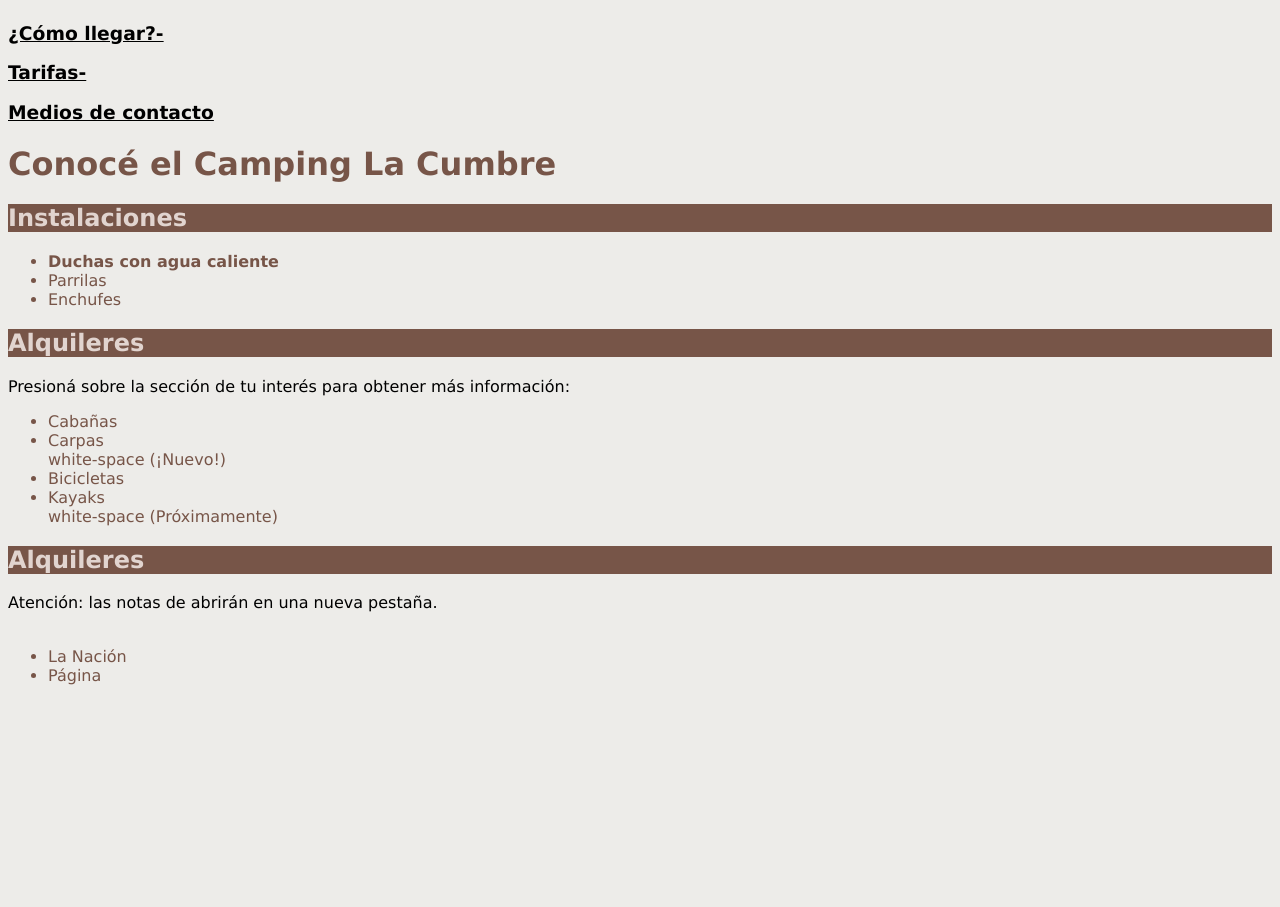
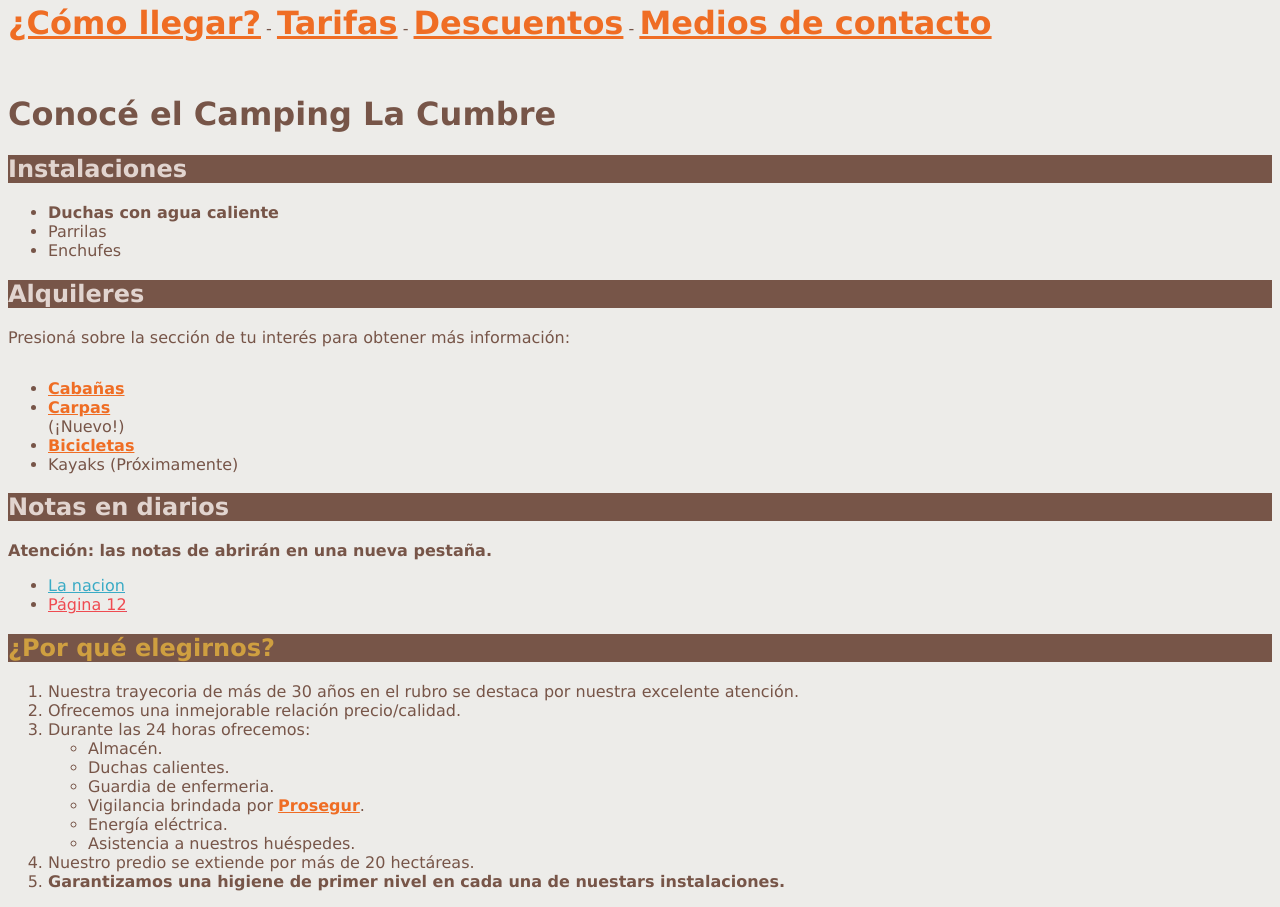
Before and after one commit to nahuelferro/tp3, a plain HTML site: page index.html in a window 1280 px wide. Shown: the part 371-1278 px from the top of the page. Before the commit the page ends 1072 px from the top, so only its background shows below. Drawn offline with Linux system fonts and the light colour scheme.

Commit message:
falta correcion en carpas y finaliza tp

```diff
--- a/css/estilos.css
+++ b/css/estilos.css
@@ -1,16 +1,16 @@
 body {
-        background-color: #EDECE9;
+        background-color:#EDECE9;
         font-family: Verdana, Arial, sans-serif
     }
 
+p {
+    color: #775548;
+    display: inline-block;
+    margin-top: 0;
+}
+
 h1 {
     color: #775548;
-}
-
-h3 {
-    text-:#EF6D24;
-    text-decoration: underline;
-    white-space: nowrap;
 }
 
 h2 {
@@ -18,5 +18,47 @@ h2 {
     color: #E1D4CF
 }
 
-ul {color: #775548;
+ul {
+    color: #775548
 }
+
+ol {
+    color: #775548;
+}
+
+li::marker {
+    color: #775548;
+}
+
+.p {
+    font-size: 2em ;
+    color: #EF6D24;
+    text-decoration: underline;
+}
+
+.palabras {
+            color: #EF6D24;
+            text-decoration: underline;
+}
+
+#info {
+    color: #775548;
+}
+
+#lanacion {
+    text-decoration: underline;
+    color: #3AABC5;
+}
+
+#pagina12 {
+    text-decoration: underline;
+    color: #EF4B51;
+}
+
+#redireccion {
+    color: #775548;
+}
+
+#subtitulo {
+    color: #CF9F40;
+}
--- a/css/imagen.css
+++ b/css/imagen.css
@@ -1,3 +1,4 @@
 #lacumbre{
         width: 100%;
+        height: 100%;
 }
--- a/index.html
+++ b/index.html
@@ -8,44 +8,91 @@
     <link rel="stylesheet" href="css/estilos.css">
     <link rel="stylesheet" href="css/imagen.css">
 </head>
-    <img class="foto" id="lacumbre" src="imagen/camping.jpg" alt="Camping La Cumbre">
 
-        <h3>
-            ¿Cómo llegar?-
-        </h3>
-        <h3>
-            Tarifas-
-        </h3>
-        <h3>
-            Medios de contacto
-        </h3>
+    <div>
+        <img class="foto" id="lacumbre" src="imagen/camping.jpg" alt="Camping La Cumbre">
+    </div>
 
+    <div>
+        <p class="p">
+            <strong>¿Cómo llegar?</strong>
+        </p>
+
+        <p>
+        -
+        </p>
+
+        <p class="p">
+            <strong>Tarifas</strong>
+        </p>
+
+        <p>
+        -
+        </p>
+
+        <p class="p">
+            <strong>Descuentos</strong>
+        </p>
+
+        <p>
+        -
+        </p>
+
+        <p class="p">
+           <strong> Medios de contacto</strong>
+        </p>
+
+    </div>
 
     <h1>Conocé el Camping La Cumbre</h1>
 
     <h2>Instalaciones</h2>
         <ul>
-            <li><strong>Duchas con agua caliente</strong></li>
+
+            <li><strong> Duchas con agua caliente</strong> </li>
             <li>Parrilas</li>
             <li>Enchufes</li>
         </ul>
 
 
     <h2>Alquileres</h2>
-        Presioná sobre la sección de tu interés para obtener más información:<br>
+
+        <p id="info">
+            Presioná sobre la sección de tu interés para obtener más información:
+        </p>
+
         <ul>
-            <li>Cabañas</li>
-            <li>Carpas</li> white-space (¡Nuevo!)
-            <li>Bicicletas</li>
-            <li>Kayaks</li> white-space (Próximamente)
+            <li class="palabras"><strong>Cabañas</strong></li>
+            <li class="palabras"><strong>Carpas</strong></li> <p style="display:inline;">(¡Nuevo!)</p>
+            <li class="palabras"><strong>Bicicletas</strong></li>
+            <li >Kayaks (Próximamente)</li>
         </ul>
 
-    <h2>Alquileres</h2>
-        Atención: las notas de abrirán en una nueva pestaña.<br></br>
+    <h2>Notas en diarios</h2>
+
+        <strong id="redireccion">Atención: las notas de abrirán en una nueva pestaña.</strong>
         <ul>
-            <style>color: </style>
-            <li>La Nación</li>
-            <li>Página</li>
+            <a href="https://www.lanacion.com.ar/" target="_blank"><li id="lanacion">La nacion</li></a>
+            <a href="https://www.pagina12.com.ar/" target="_blank"><li id="pagina12">Página 12</li></a>
         </ul>
 
+    <h2 id="subtitulo">¿Por qué elegirnos?</h2>
+
+        <ol>
+            <li>Nuestra trayecoria de más de 30 años en el rubro se destaca por nuestra excelente atención.</li>
+            <li>Ofrecemos una inmejorable relación precio/calidad.</li>
+            <li>Durante las 24 horas ofrecemos:
+                <ul>
+                    <li>Almacén.</li>
+                    <li>Duchas calientes.</li>
+                    <li>Guardia de enfermeria.</li>
+                    <li>Vigilancia brindada por <strong class="palabras">Prosegur</strong>.</li>
+                    <li>Energía eléctrica.</li>
+                    <li>Asistencia a nuestros huéspedes.</li>
+                </ul>
+            </li>
+            <li>Nuestro predio se extiende por más de 20 hectáreas.</li>
+            <li><strong>Garantizamos una higiene de primer nivel en cada una de nuestars instalaciones.</strong></li>
+        </ol>
+
 </body>
```
